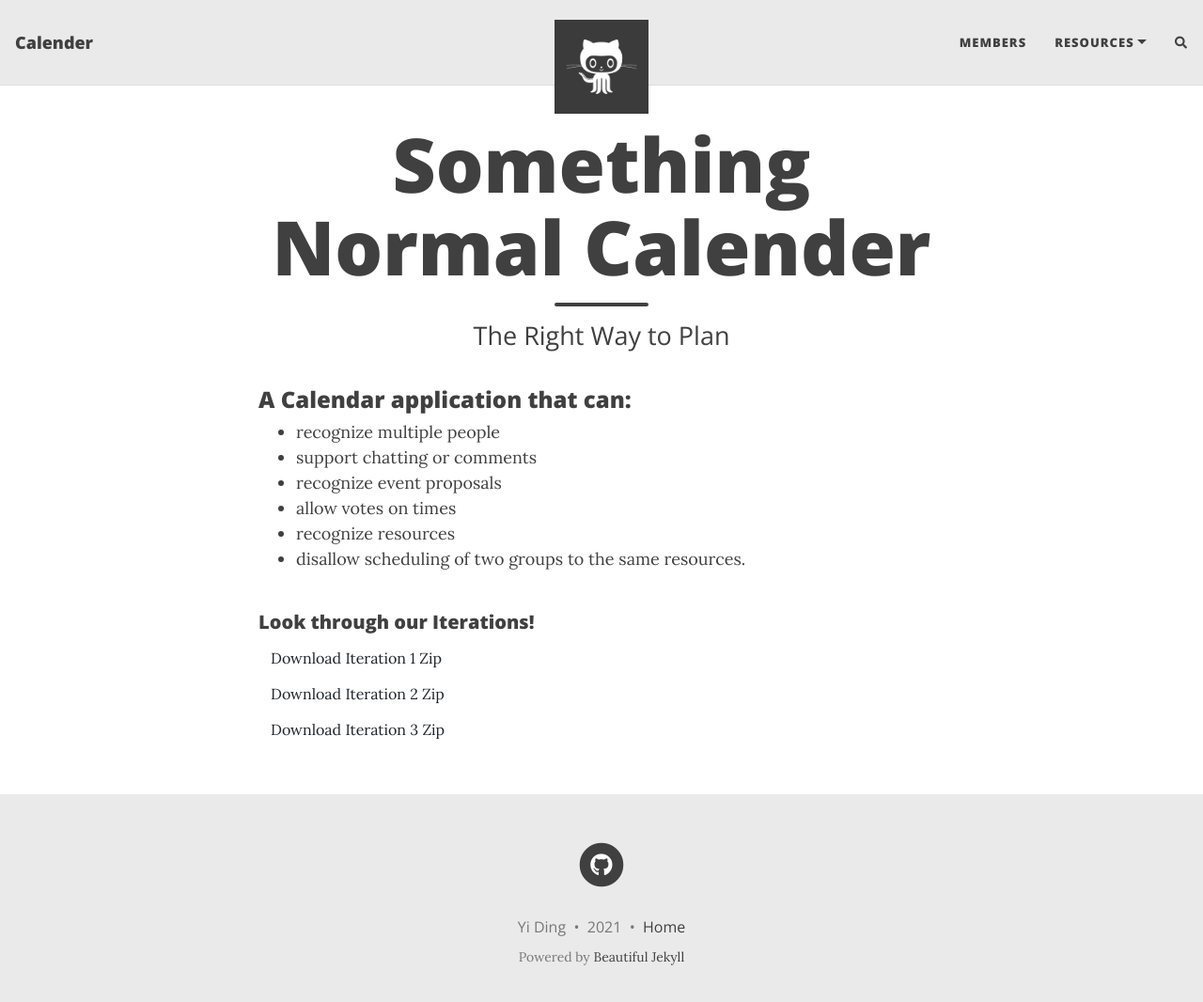
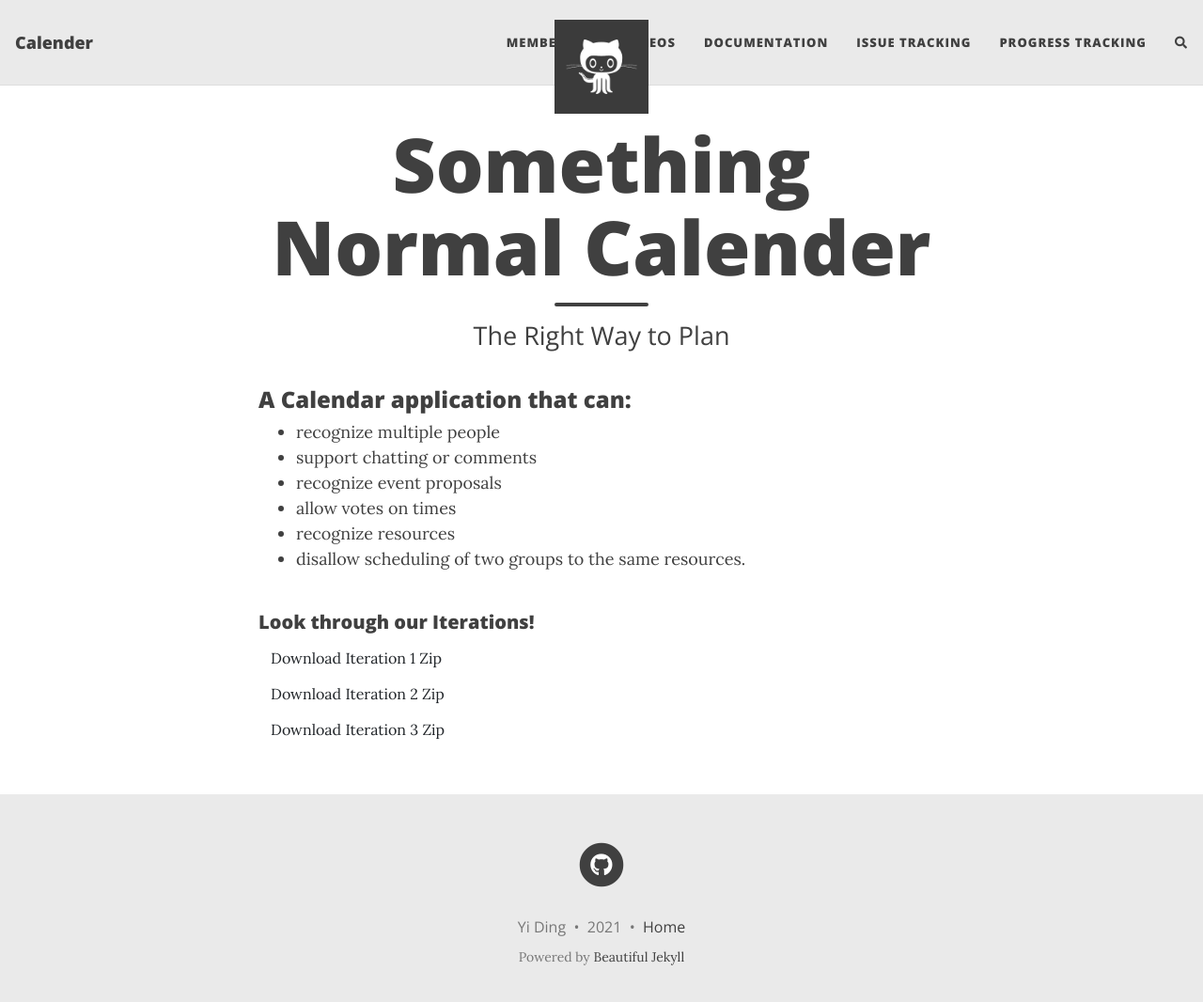
Before and after one commit to Ianewb/SE1-Something, a Jekyll site: the page built from index.html, in a window 1280 px wide and 1079 px high. Shown: the top 1066 px of the window at 94% size. Built offline with Jekyll 4.4.1, drawn with Linux system fonts in a browser that asks for light colours; nearby versions of some CDN libraries; the list of posts is cut into pages by our own code; comment, search, counter and statistics services are not loaded.

Commit message:
Update _config.yml

```diff
--- a/_config.yml
+++ b/_config.yml
@@ -15,9 +15,10 @@ author: Yi Ding
 
 navbar-links:
   Members: "Members"
-  Resources:
-    - Diagram Videos: "https://www.youtube.com/watch?v=iik25wqIuFo"
-    - Project Information: "https://www.youtube.com/watch?v=iik25wqIuFo"
+  UC Videos: "https://www.youtube.com/watch?v=iik25wqIuFo"
+  Documentation: "https://www.youtube.com/watch?v=iik25wqIuFo"
+  Issue Tracking: "https://github.com/Ianewb/SE1-Something/issues"
+  Progress Tracking: "Hours"
 # --- Logo --- #
 
 # Image to show in the navigation bar - works best with a square image
@@ -38,7 +39,6 @@ round-avatar: false
 # Uncomment the links you want to show and add your information to each one.
 social-network-links:
   github: Ianewb/SE1-Something
-  trello: /b/HqqftTBT/something-normal
 
 # --- General options --- #
 
```
